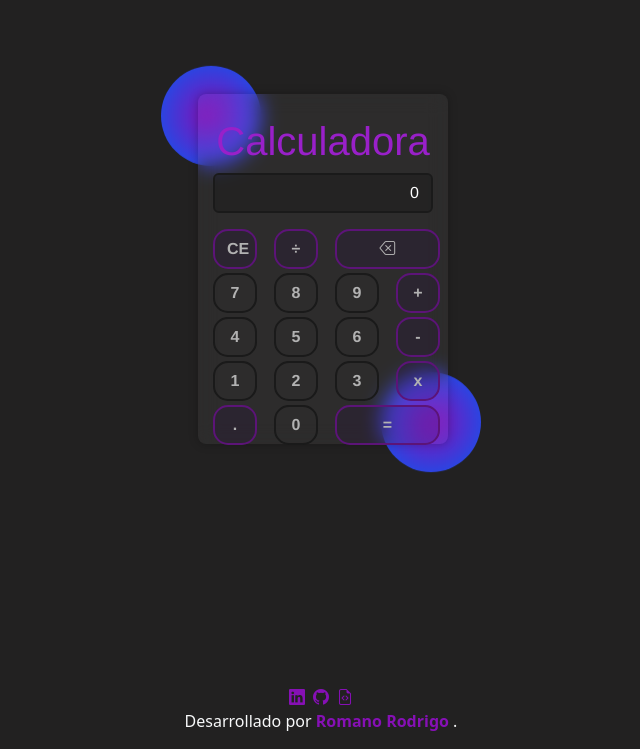
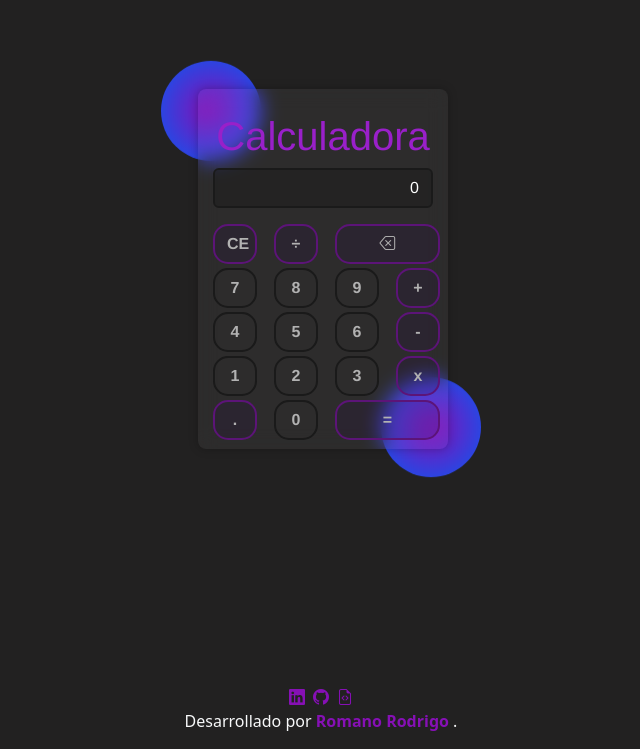
Before and after one commit to RodrigoProgram22/calculadora-angular, an Angular app: page / in a window 1280 px wide. Shown: the part 131-880 px from the top of the page, without its empty margins (319-959 px from the left). Built offline with nearby package versions, Linux system fonts and the light colour scheme.

Commit message:
Se aumento el tamaño de la calculadora.

```diff
--- a/src/app/app.component.css
+++ b/src/app/app.component.css
@@ -5,7 +5,7 @@
 /* Calculadora forma y efecto cristal */
 .card-1 {
   width: 270px;
-  height: 350px;
+  height: 360px;
   transition: all 0.2s;
   position: relative;
   cursor: pointer;
@@ -14,7 +14,7 @@
 
 .card-inner {
   width: 250px;
-  height: 350px;
+  height: 360px;
   padding: 15px;
   background: rgba(255, 255, 255, 0.05);
   box-shadow: 0 0 10px rgba(0, 0, 0, 0.25);
```
